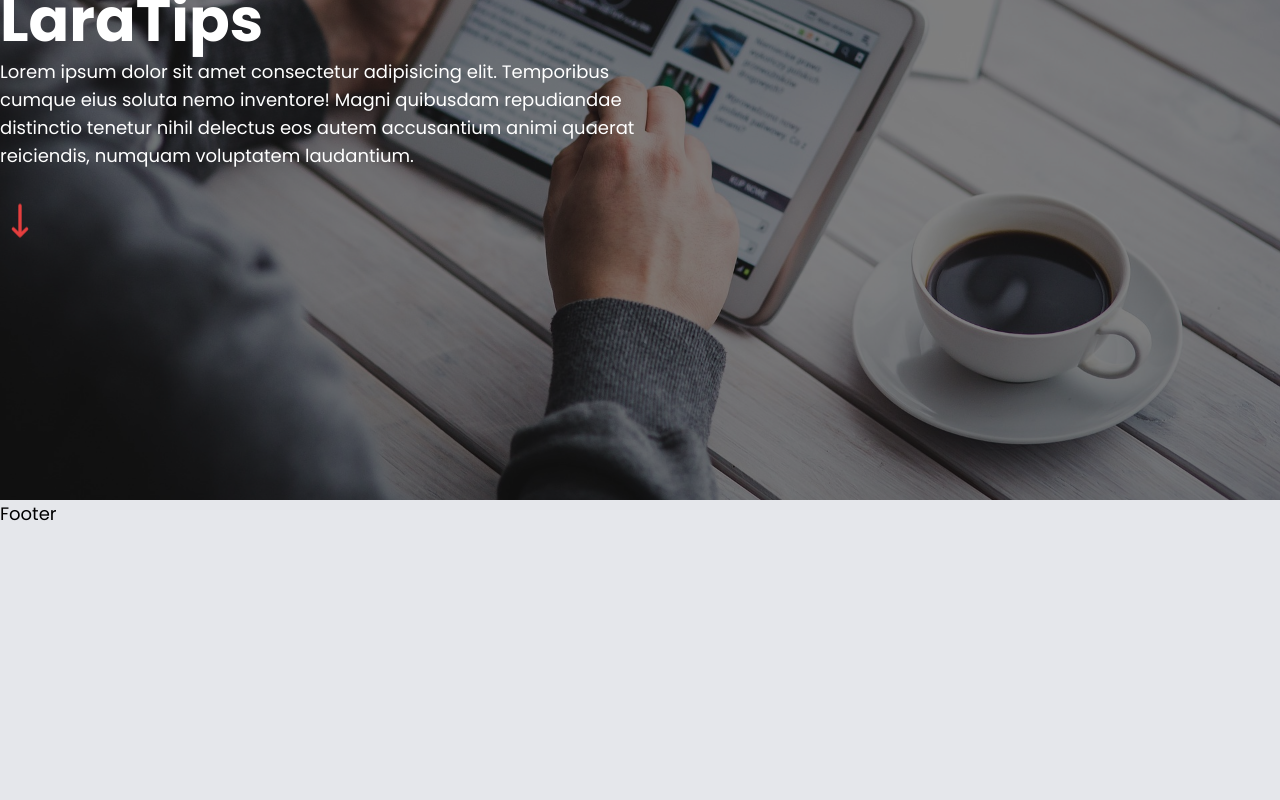
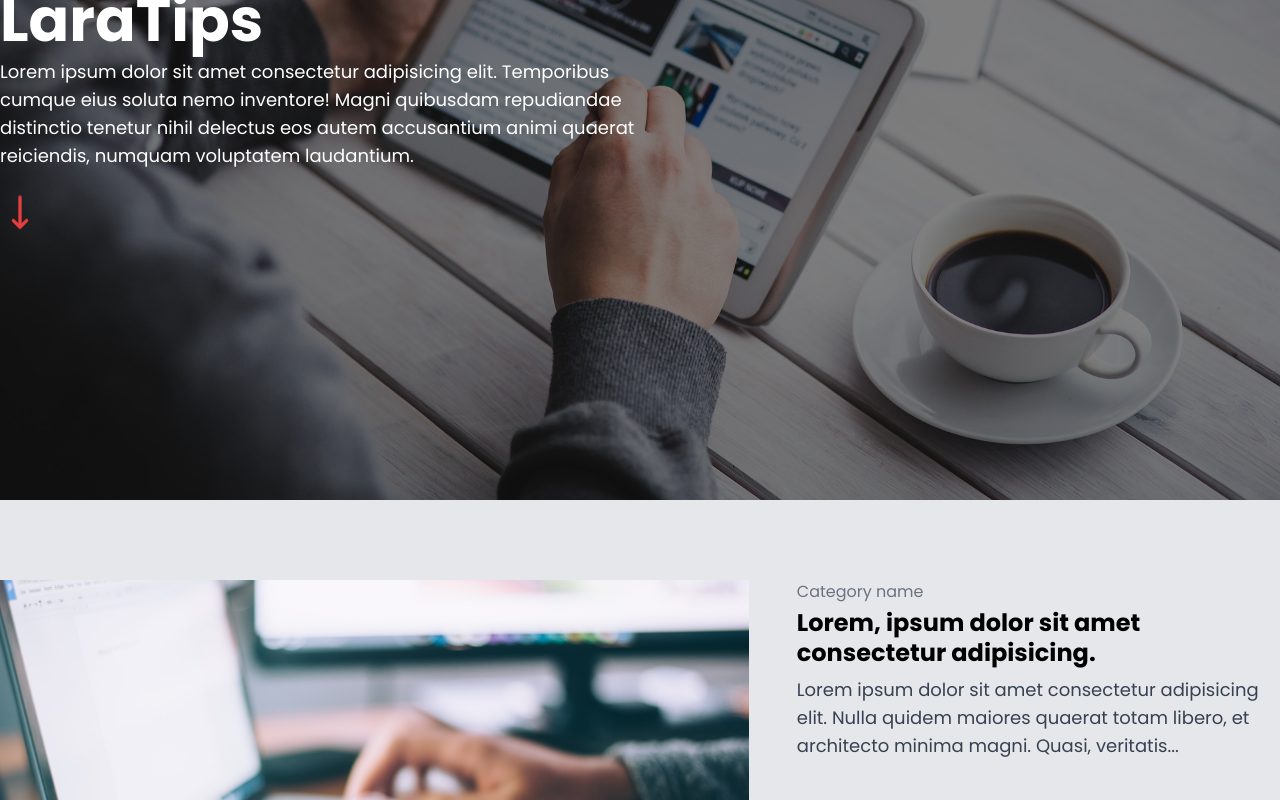
Before and after one commit to DaniCPZ/blog-front-end, a Vue app: page / in a window 1280 px wide. Shown: the part 300-1100 px from the top of the page. Before the commit the page ends 828 px from the top, so only its background shows below. Built offline with nearby package versions, Linux system fonts and the light colour scheme.

Commit message:
Articles section design

```diff
--- /dev/null
+++ b/src/components/Article.vue
@@ -0,0 +1,44 @@
+<template>
+  <div class="grid sm:grid-cols-5 gap-2 sm:gap-12">
+    <div class="sm:col-span-3 h-64 sm:h-400px">
+      <img src="/images/image-1.jpg"
+           alt="article"
+           class="w-full h-full object-cover">
+    </div>
+    <div class="sm:col-span-2 flex flex-col justify-between">
+      <div>
+        <div class="text-base text-gray-500">Category name</div>
+        <h3 class="mt-1 leading-tight text-2xl">
+          <router-link to="/articles/article-slug"
+                       class="hover:text-primary font-bold transition-colors duration-300">
+            Lorem, ipsum dolor sit amet consectetur adipisicing.
+          </router-link>
+        </h3>
+        <div class="mt-2 text-gray-700">Lorem ipsum dolor sit amet consectetur adipisicing elit. Nulla quidem maiores quaerat totam libero, et architecto minima magni. Quasi, veritatis...</div>
+      </div>
+      <div class="mt-1 text-base text-gray-500 flex items-center">
+        <svg class="w-4 h-4"
+             fill="none"
+             stroke="currentColor"
+             viewBox="0 0 24 24"
+             xmlns="http://www.w3.org/2000/svg">
+          <path stroke-linecap="round"
+                stroke-linejoin="round"
+                stroke-width="2"
+                d="M12 8v4l3 3m6-3a9 9 0 11-18 0 9 9 0 0118 0z"></path>
+        </svg>
+        <div class="ml-2">
+          5 mins ago
+        </div>
+      </div>
+    </div>
+  </div>
+</template>
+
+<script>
+export default {
+  props: {},
+
+  setup() {},
+};
+</script>
--- /dev/null
+++ b/src/components/Articles.vue
@@ -0,0 +1,26 @@
+<template>
+  <div>
+    <div class="space-y-8 sm:space-y-16">
+      <Article />
+      <Article />
+      <Article />
+      <Article />
+      <Article />
+    </div>
+
+    <div class="mt-8 sm:mt-12">
+      <router-link to="/articles" class="px-4 py-2 sm:px-6 bg-primary text-white rounded focus:outline-none">View All</router-link>
+    </div>
+  </div>
+</template>
+
+<script>
+import Article from "./Article.vue";
+export default {
+  components: {
+    Article,
+  },
+  props: {},
+  setup() {},
+};
+</script>
--- a/src/views/Home/index.vue
+++ b/src/views/Home/index.vue
@@ -1,11 +1,17 @@
 <template>
-  <Hero />
+  <div>
+    <Hero />
+    <div class="py-8 sm:py-20 px-4 sm:px-0 container mx-auto">
+      <Articles />
+    </div>
+  </div>
 </template>
 
 <script>
+import Articles from "../../components/Articles.vue";
 import Hero from "./Hero.vue";
 export default {
   name: "Home",
-  components: { Hero },
+  components: { Hero, Articles },
 };
 </script>
```
